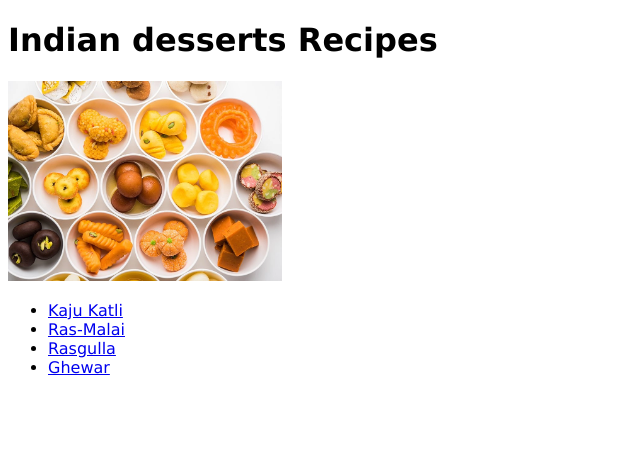
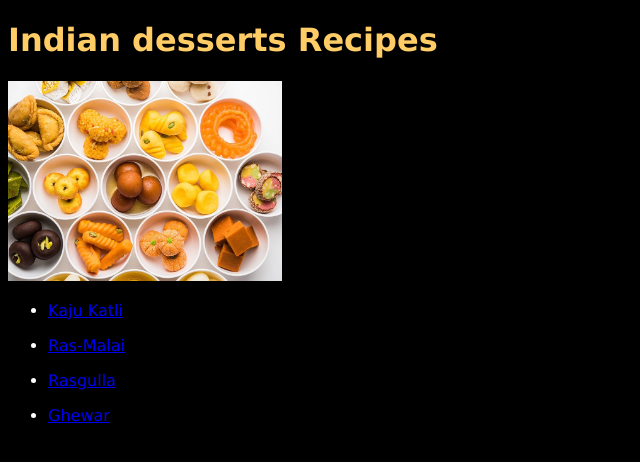
Before and after one commit to salmonhumorous/odin-test-repo, a plain HTML site: page odin-recipes/index.html in a window 1280 px wide. Shown: the whole page, without its empty margins (0-640 px from the left). Drawn offline with Linux system fonts and the light colour scheme.

Commit message:
Change style.css with bg-color, font, li spacing

```diff
--- a/odin-recipes/style.css
+++ b/odin-recipes/style.css
@@ -1,3 +1,16 @@
-* {
+*:not(a){
     font-family: Verdana, Helvetica, Arial, sans-serif;
+    color: white;
 }
+
+body {
+    background-color: black;
+}
+
+h1, h2, h3, h4, h5, h6 {
+    color: #FFCC66;
+}
+
+li {
+    margin-bottom: 1em;
+}
```
